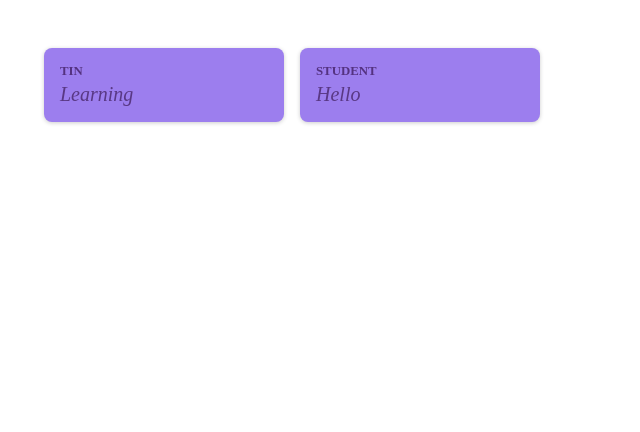
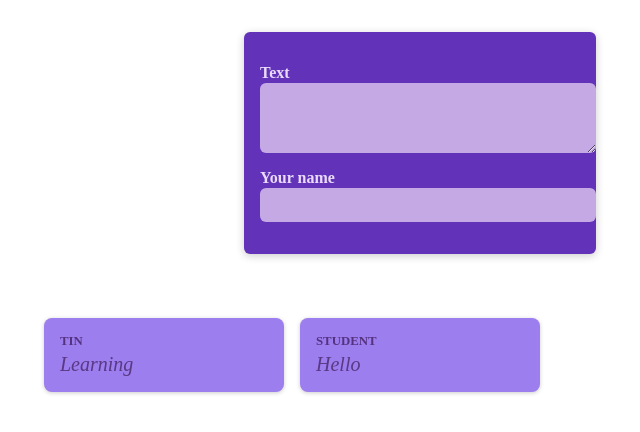
Before and after one commit to YawnJawn/React-training, a React (Vite) app in the folder vite-project/: page / in a window 1280 px wide. Shown: the top 432 px of the page, without its empty margins (220-860 px from the left). Built offline with nearby package versions, Linux system fonts and the light colour scheme.

Commit message:
Adding event listeners to text area onChange

```diff
--- /dev/null
+++ b/vite-project/src/components/NewPost.jsx
@@ -0,0 +1,23 @@
+import classes from './NewPost.module.css';
+
+function NewPost() {
+
+    function changeBodyHandler(event){
+        console.log(event.target.value);
+
+    }
+  return (
+    <form className={classes.form}>
+      <p>
+        <label htmlFor="body">Text</label>
+        <textarea id="body" required rows={3} onChange={changeBodyHandler}/>
+      </p>
+      <p>
+        <label htmlFor="name">Your name</label>
+        <input type="text" id="name" required />
+      </p>
+    </form>
+  );
+}
+
+export default NewPost;
--- /dev/null
+++ b/vite-project/src/components/NewPost.module.css
@@ -0,0 +1,55 @@
+.form {
+    background-color: #6233b9;
+    padding: 1rem;
+    width: 20rem;
+    margin: 2rem auto;
+    border-radius: 6px;
+    box-shadow: 0 2px 8px rgba(0, 0, 0, 0.2);
+  }
+
+  .form label {
+    display: block;
+    margin-bottom: 0.05rem;
+    color: #eadbfb;
+    font-weight: bold;
+  }
+
+  .form input,
+  .form textarea {
+    display: block;
+    width: 100%;
+    font: inherit;
+    padding: 0.5rem;
+    border-radius: 6px;
+    border: none;
+    background-color: #c4a9e4;
+    color: #28262c;
+  }
+
+  .actions {
+    display: flex;
+    justify-content: flex-end;
+    gap: 0.5rem;
+  }
+
+  .actions button {
+    cursor: pointer;
+    font: inherit;
+    padding: 0.5rem 1.5rem;
+    border: none;
+    border-radius: 4px;
+    background-color: #34036c;
+    color: #e5d5f7;
+  }
+
+  .actions button:hover {
+    background-color: #23014a;
+  }
+
+  .actions button[type='button'] {
+    background-color: transparent;
+  }
+
+  .actions button[type='button']:hover {
+    color: #d1bee6;
+  }
--- a/vite-project/src/components/PostsList.jsx
+++ b/vite-project/src/components/PostsList.jsx
@@ -1,12 +1,17 @@
 import Post from './Post';
+import NewPost from './NewPost';
 import classes from './PostsList.module.css';
 
 function PostsList(){
     return (
+        <>
+        <NewPost />
         <ul className={classes.posts}>
             <li><Post author="Tin" body="Learning"/></li>
             <li><Post author="Student" body="Hello"/></li>
         </ul>
+        </>
+
     );
 }
 
--- a/vite-project/src/index.css
+++ b/vite-project/src/index.css
@@ -19,4 +19,5 @@
   body {
     margin: 0;
     color: #e6ddf9;
+    text-align: center;
   }
```
